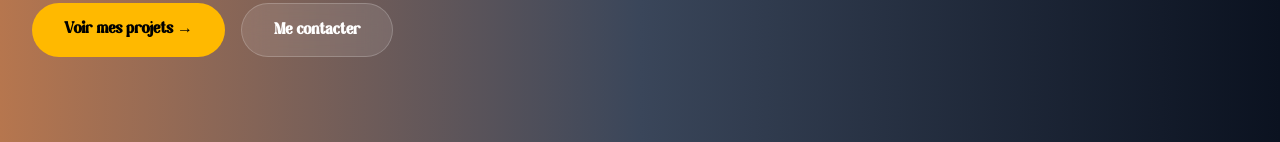
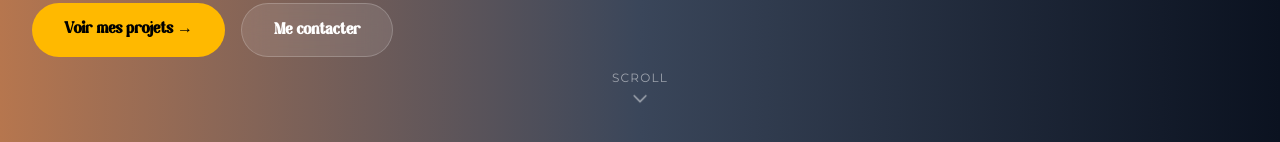
Before and after one commit to teizred/portfolio, a React (Vite) app: page / in a window 1280 px wide. Shown: the part 658-800 px from the top of the page. Built offline with nearby package versions, Linux system fonts and the light colour scheme.

Commit message:
feat: Add a scroll down indicator with an animated arrow to the Hero section.

```diff
--- a/src/components/sections/Hero.tsx
+++ b/src/components/sections/Hero.tsx
@@ -35,6 +35,21 @@ export default function Hero() {
             <div className="max-w-7xl mx-auto px-4 sm:px-6 lg:px-8 relative z-20">
                <img src="../../assets/hero.png" alt="" />
             </div>
+
+
+            <a
+                href="#about"
+                className="absolute bottom-8 left-1/2 -translate-x-1/2 flex flex-col items-center gap-1 text-white/50 hover:text-amber-400 transition-colors duration-300 z-20">
+                <span className="text-xs uppercase tracking-widest font-montserrat">Scroll</span>
+                <svg
+                    className="w-5 h-5 animate-bounce"
+                    fill="none"
+                    stroke="currentColor"
+                    strokeWidth={2}
+                    viewBox="0 0 24 24">
+                    <path strokeLinecap="round" strokeLinejoin="round" d="M19 9l-7 7-7-7" />
+                </svg>
+            </a>
         </section>
         </main>
 
```
